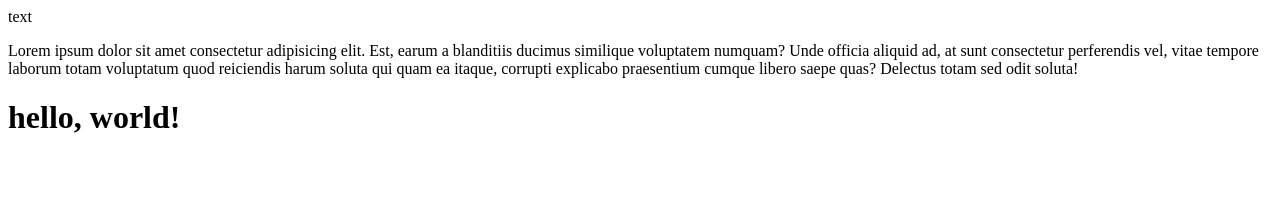
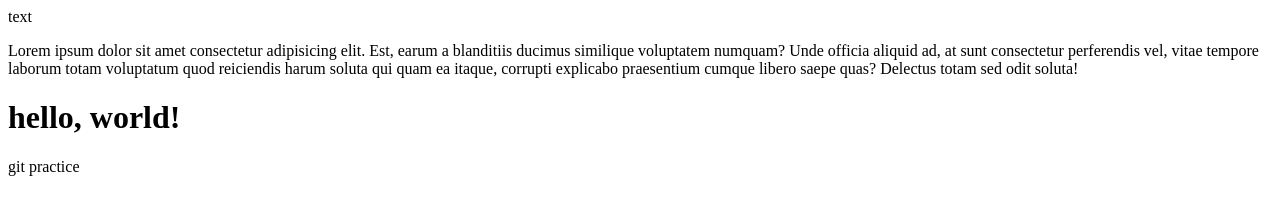
Before and after one commit to michaelflabysis/TESTINGTESTING, a plain HTML site: page index.html in a window 1280 px wide. Drawn offline with Linux system fonts and the light colour scheme.

Commit message:
new bug ffixed

```diff
--- a/index.html
+++ b/index.html
@@ -16,5 +16,6 @@
       soluta!
     </p>
     <h1>hello, world!</h1>
+    <p>git practice</p>
   </body>
 </html>
--- /dev/null
+++ b/style.css
@@ -0,0 +1,3 @@
+* {
+  margin: 0px;
+}
```
